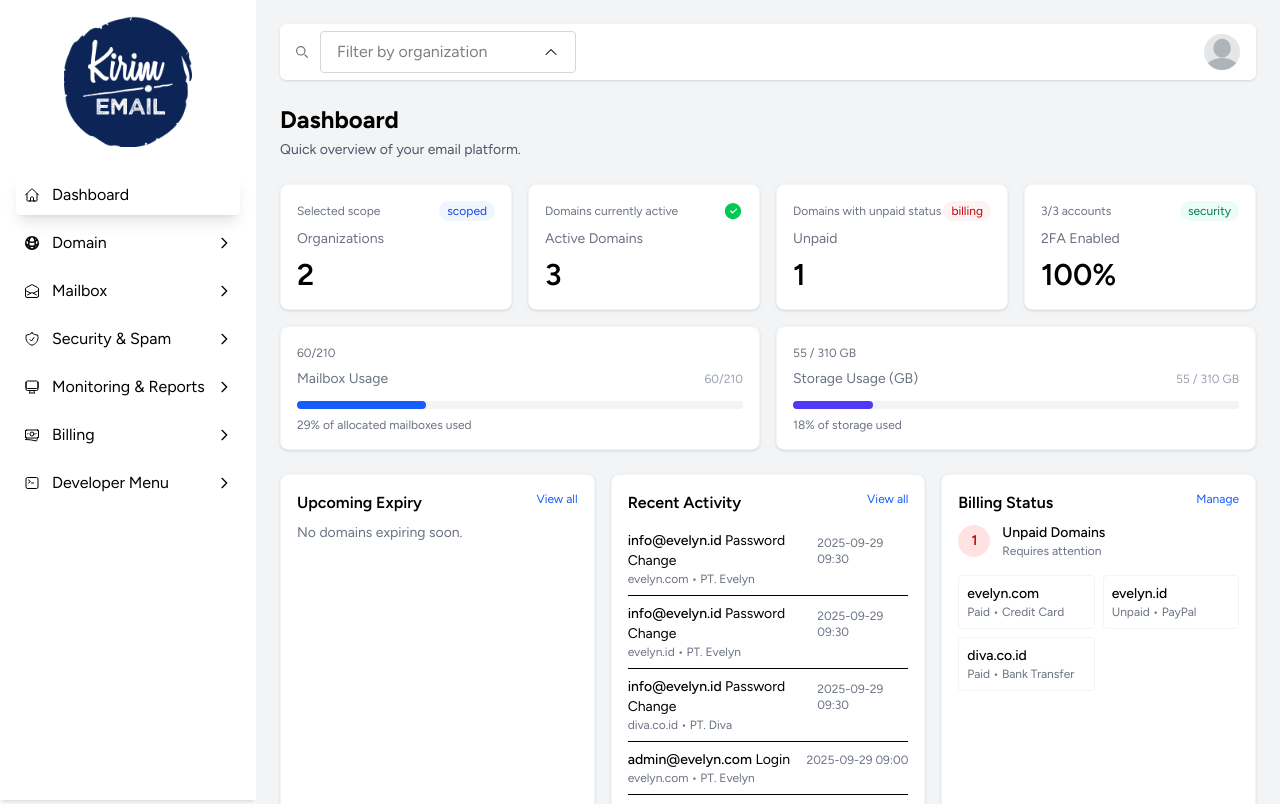
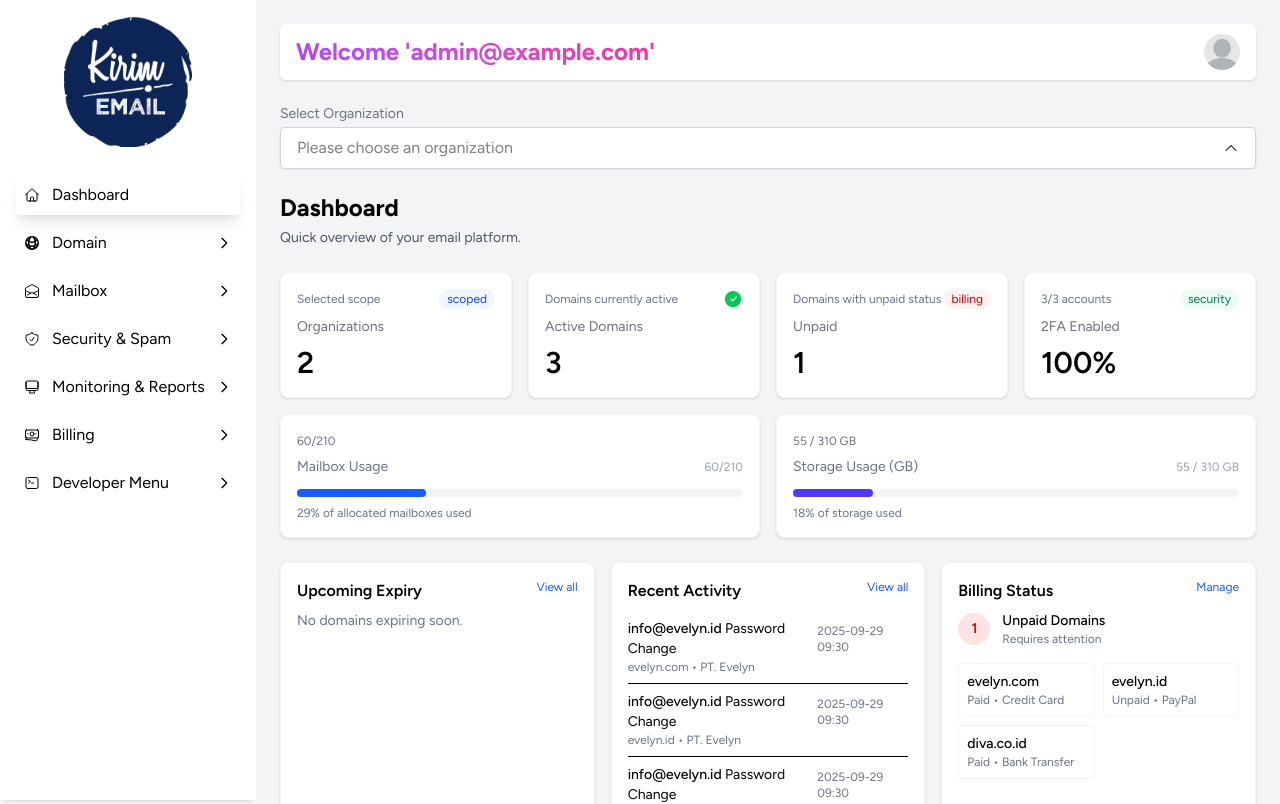
Before and after one commit to moonlynnmelodies/kirim.email-dashboard, a React (Vite) app: page /dashboard in a window 1280 px wide. Shown: the top 804 px of the page. Built offline with nearby package versions, Linux system fonts and the light colour scheme.

Commit message:
fixing dashboard

```diff
--- a/src/pages/Dashboard.tsx
+++ b/src/pages/Dashboard.tsx
@@ -336,7 +336,9 @@ function parseGbFraction(input: string): { used: number; total: number } {
 
 const Dashboard: React.FC = () => {
   // global org scope
-  const [selectedOrganization, setSelectedOrganization] = useState<string | null>(null);
+  // const [selectedOrganization, setSelectedOrganization] = useState<string | null>(null);
+  const [selectedOrg, setSelectedOrg] = useState<string | null>(null);
+  // const [searchTerm, setSearchTerm] = useState("");
 
   const {
     scopedOrganizations,
@@ -353,9 +355,12 @@ const Dashboard: React.FC = () => {
     upcomingExpiries,
     recentActivities,
   } = useMemo(() => {
-    const orgs = selectedOrganization
-      ? sampleData.filter(o => o.organization === selectedOrganization)
+    const orgs = selectedOrg
+      ? sampleData.filter(o => o.organization === selectedOrg)
       : sampleData;
+    // const orgs = selectedOrganization
+    //   ? sampleData.filter(o => o.organization === selectedOrganization)
+    //   : sampleData;
 
     const domains = orgs.flatMap(o => o.domains);
 
@@ -437,7 +442,7 @@ const Dashboard: React.FC = () => {
       upcomingExpiries: upcoming,
       recentActivities: activities,
     };
-  }, [selectedOrganization]);
+  }, [selectedOrg]);
 
   const mailboxPercent = mailboxTotal > 0 ? Math.round((mailboxUsed / mailboxTotal) * 100) : 0;
   const storagePercent = storageTotal > 0 ? Math.round((storageUsed / storageTotal) * 100) : 0;
@@ -446,7 +451,7 @@ const Dashboard: React.FC = () => {
   return (
     <div>
       {/* Top search/profile bar with global org scope */}
-      <div className="bg-white rounded-md flex justify-start items-center h-14 shadow-sm pl-4">
+      {/* <div className="bg-white rounded-md flex justify-start items-center h-14 shadow-sm pl-4">
         <svg
           className="w-4 h-4 text-gray-500 pr-1"
           xmlns="http://www.w3.org/2000/svg"
@@ -465,7 +470,7 @@ const Dashboard: React.FC = () => {
           <DropdownSearch
             options={sampleData.map(b => b.organization)}
             placeholder="Filter by organization"
-            onSelect={(value) => setSelectedOrganization(value)}
+            onSelect={(value) => setSelectedOrg(value)}
           />
         </div>
         <div className="ml-auto mr-4">
@@ -475,8 +480,43 @@ const Dashboard: React.FC = () => {
             alt="Profile"
           />
         </div>
+      </div> */}
+
+      {/* Top Profile Bar */}
+      <div className="bg-white rounded-md flex justify-start items-center h-14 shadow-sm pl-4">
+        <p className="text-bold text-2xl font-bold bg-gradient-to-r from-purple-500 to-pink-500 bg-clip-text text-transparent">Welcome 'admin@example.com'</p>
+        {/* <svg
+          className="w-4 h-4 text-gray-500 pr-1"
+          xmlns="http://www.w3.org/2000/svg"
+          fill="none"
+          viewBox="0 0 20 20"
+        >
+          <path
+            stroke="currentColor"
+            strokeLinecap="round"
+            strokeLinejoin="round"
+            strokeWidth="2"
+            d="m19 19-4-4m0-7A7 7 0 1 1 1 8a7 7 0 0 1 14 0Z"
+          />
+        </svg> */}
+        <div className="ml-auto mr-4">
+          <img
+            src="/src/assets/images/profile.png"
+            className="h-9 w-9 rounded-full object-cover cursor-pointer"
+            alt="Profile"
+          />
+        </div>
       </div>
 
+    {/* Dropdown Filter */}
+      <p className="mt-6 text-gray-500 text-sm">Select Organization</p>
+      <div className="mt-1 bg-white rounded-md flex justify-start items-center h-10 shadow-sm">
+        <DropdownSearch
+          options={sampleData.map((b) => b.organization)}
+          placeholder="Please choose an organization"
+          onSelect={(value) => setSelectedOrg(value)}
+        />
+      </div>
 
 
       {/* Headline */}
```
